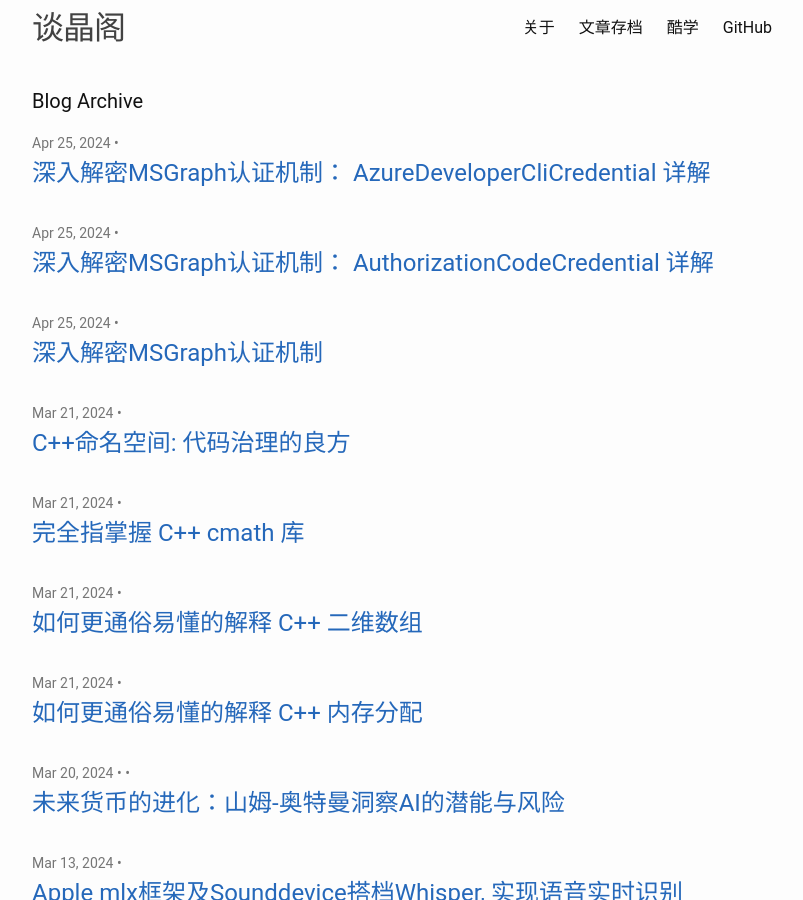
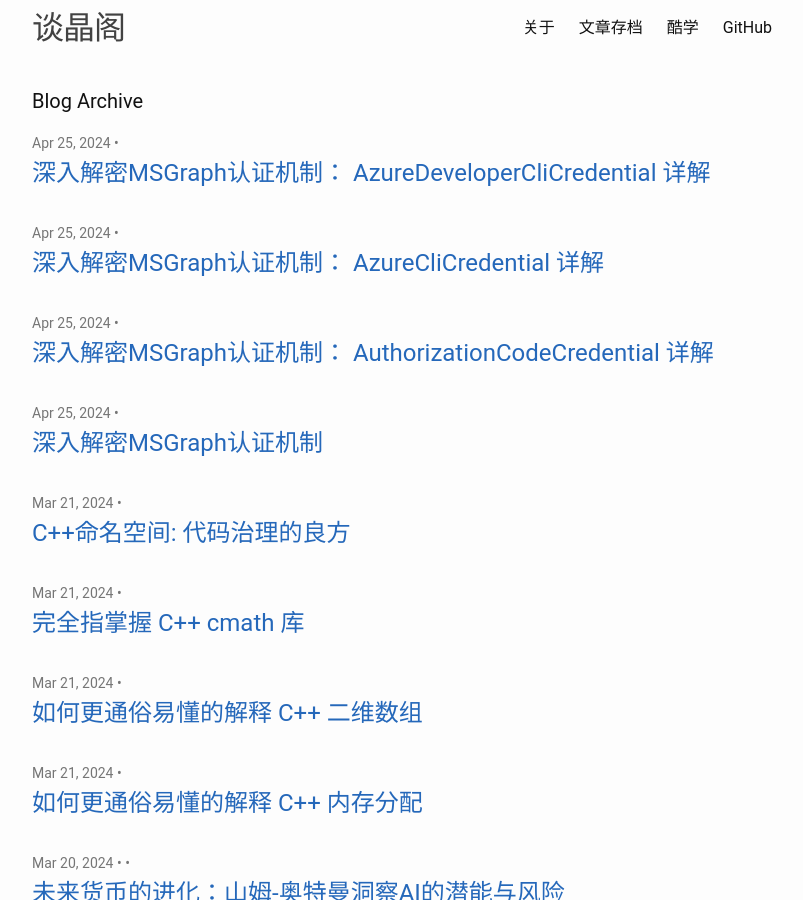
Before and after one commit to talkincode/ToughNotes, a Jekyll site: the page built from archives.md, in a window 1280 px wide and 900 px high. Shown: the whole window, without its empty margins (238-1041 px from the left). Built offline with Jekyll 4.4.1, drawn with Linux system fonts in a browser that asks for light colours.

Commit message:
更新MSGraph认证详细指南中的链接

```diff
--- a/_posts/2024-04-25-MSGraph-Authentication-Detailed-Guide.md
+++ b/_posts/2024-04-25-MSGraph-Authentication-Detailed-Guide.md
@@ -17,3 +17,4 @@ MSGraph的认证机制通过提供一套标准化、安全的认证流程，确
 
 - [AuthorizationCodeCredential 详解](/2024/04/25/MSGraph-AuthorizationCodeCredential/)
 - [AzureDeveloperCliCredential 详解](/2024/04/25/MSGraph-AzureDeveloperCliCredential/)
+- [AzureCliCredential 详解](/2024/04/25/MSGraph-AzureCliCredential/)
--- /dev/null
+++ b/_posts/2024-04-25-MSGraph-AzureCliCredential.md
@@ -0,0 +1,6 @@
+---
+layout: post
+title: "深入解密MSGraph认证机制： AzureCliCredential 详解"
+date: 2024-04-25 11:25:23 +0800
+categories: azure MSGraph authentication
+---
```
